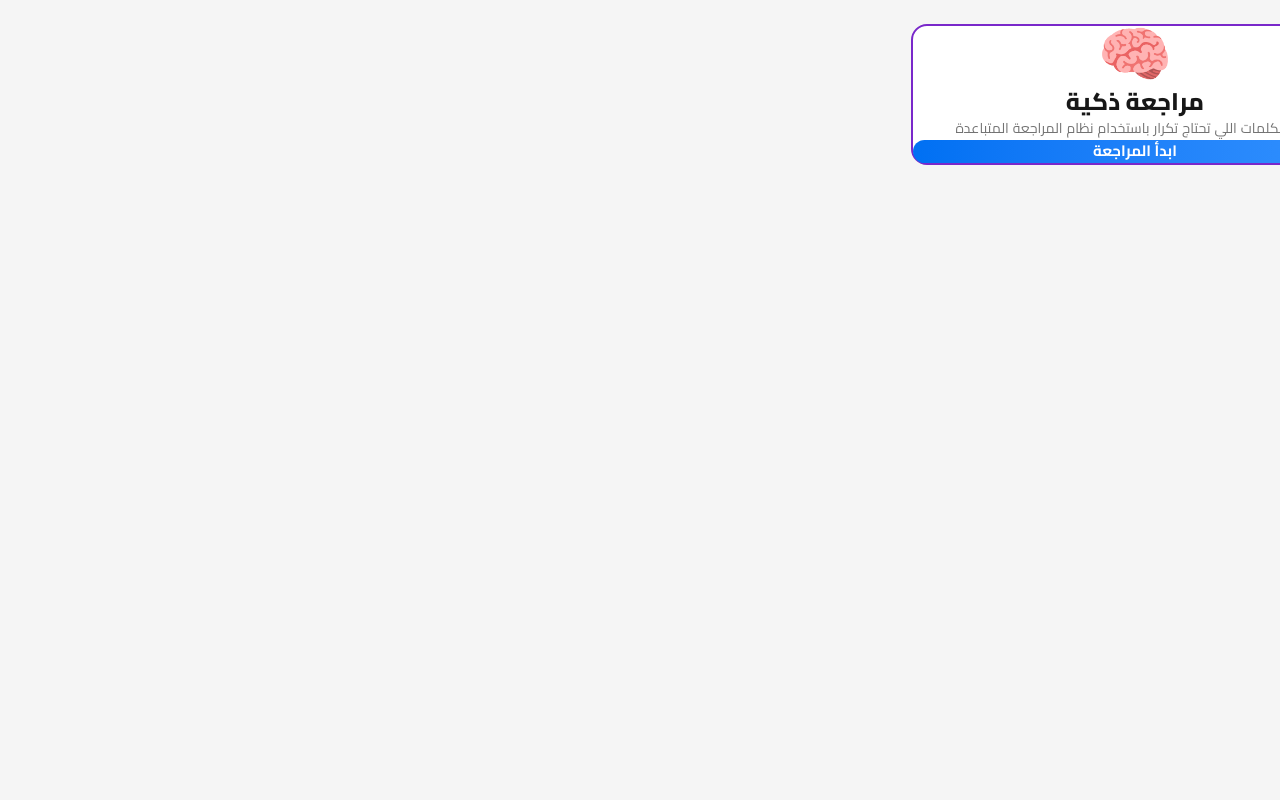
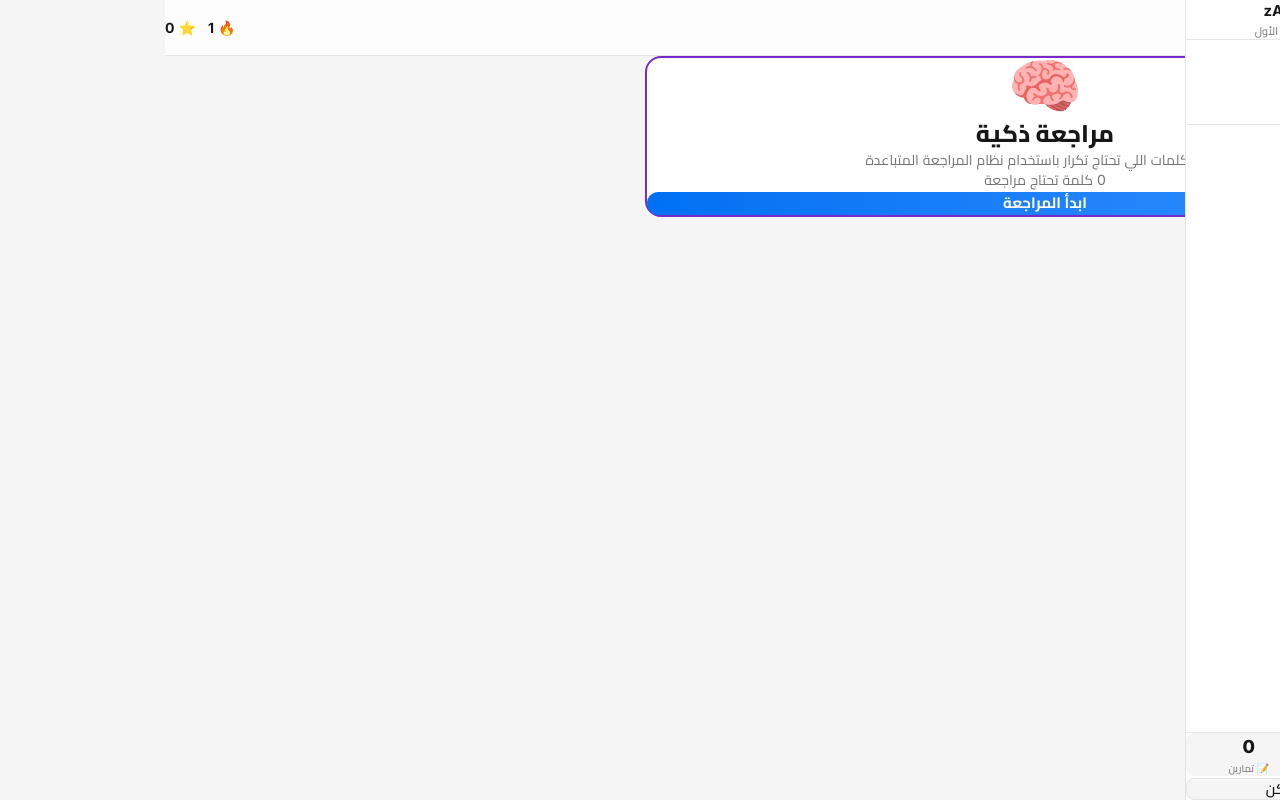
Before and after one commit to ahmed2535443/English-course-, a Next.js app: page /srs in a window 1280 px wide. Built offline with nearby package versions, Linux system fonts and the light colour scheme.

Commit message:
fix: desktop layout - sidebar+topnav on exercise & SRS pages, consistent bottom nav

```diff
--- a/app/exercise/[id]/page.js
+++ b/app/exercise/[id]/page.js
@@ -4,6 +4,9 @@ import { useRouter } from 'next/navigation'
 import { motion, AnimatePresence } from 'framer-motion'
 import { LESSONS } from '@/data/lessons'
 import { useApp } from '@/context/AppContext'
+import Sidebar from '@/components/Sidebar'
+import TopNav from '@/components/TopNav'
+import BottomNav from '@/components/BottomNav'
 import MCQ from '@/components/exercises/MCQ'
 import FillBlank from '@/components/exercises/FillBlank'
 import Reorder from '@/components/exercises/Reorder'
@@ -29,6 +32,7 @@ export default function ExercisePage({ params }) {
     ach,
   } = useApp()
 
+  const [sidebarOpen, setSidebarOpen] = useState(false)
   const [currentEx, setCurrentEx] = useState(0)
   const [results, setResults] = useState([])
   const [showModal, setShowModal] = useState(false)
@@ -110,7 +114,6 @@ export default function ExercisePage({ params }) {
 
     completeExercise(correct, total, lesson.id, wordsLearned)
 
-    // Check achievements
     if (rate === 100) {
       const achId = `p${lesson.id}`
       if (!ach.includes(achId)) unlockAchievement(achId)
@@ -175,8 +178,13 @@ export default function ExercisePage({ params }) {
   const label = exerciseLabels[exercise?.tp] || ['تمرين', 'bg-primary']
 
   return (
-    <div className="min-h-screen bg-[#f5f5f5] dark:bg-[#0a0a0a] p-4 md:p-6">
-      <div className="max-w-md mx-auto">
+    <div className="flex min-h-screen">
+      <Sidebar open={sidebarOpen} onClose={() => setSidebarOpen(false)} />
+
+      <div className="flex-1 lg:mr-[260px] flex flex-col min-h-screen">
+        <TopNav title={`الحلقة ${lesson.id}: تمرين`} onMenuClick={() => setSidebarOpen(true)} />
+
+        <main className="flex-1 p-4 md:p-6 max-w-[800px] w-full mx-auto pb-24 lg:pb-6">
           {/* Header */}
           <div className="flex items-center justify-between mb-4">
             <div className="text-base font-bold">الحلقة {lesson.id}: {lesson.t}</div>
@@ -251,7 +259,10 @@ export default function ExercisePage({ params }) {
           >
             ← العودة للحلقة
           </button>
+        </main>
       </div>
+
+      <BottomNav />
 
       <Modal
         show={showModal}
--- a/app/lesson/[id]/page.js
+++ b/app/lesson/[id]/page.js
@@ -7,6 +7,7 @@ import { useApp } from '@/context/AppContext'
 import { useSpeech } from '@/hooks/useSpeech'
 import Sidebar from '@/components/Sidebar'
 import TopNav from '@/components/TopNav'
+import BottomNav from '@/components/BottomNav'
 import Link from 'next/link'
 
 export default function LessonPage({ params }) {
@@ -286,15 +287,7 @@ export default function LessonPage({ params }) {
         </main>
       </div>
 
-      <div className="fixed bottom-0 left-0 right-0 lg:hidden bg-white/90 dark:bg-neutral-900/90 backdrop-blur-md border-t border-neutral-200 dark:border-neutral-800 flex z-30">
-        <Link
-          href="/"
-          className="flex-1 flex flex-col items-center py-2.5 gap-0.5 text-primary"
-        >
-          <span className="text-xl">🏠</span>
-          <span className="text-[10px] font-semibold">الرئيسية</span>
-        </Link>
-      </div>
+      <BottomNav />
     </div>
   )
 }
--- a/app/srs/page.js
+++ b/app/srs/page.js
@@ -4,6 +4,9 @@ import { useRouter } from 'next/navigation'
 import { motion, AnimatePresence } from 'framer-motion'
 import { useApp } from '@/context/AppContext'
 import { useSpeech } from '@/hooks/useSpeech'
+import Sidebar from '@/components/Sidebar'
+import TopNav from '@/components/TopNav'
+import BottomNav from '@/components/BottomNav'
 import Modal from '@/components/Modal'
 
 export default function SRSPage() {
@@ -11,6 +14,7 @@ export default function SRSPage() {
   const { srs, rateSRS, addXP, buildSRS } = useApp()
   const { speak } = useSpeech()
 
+  const [sidebarOpen, setSidebarOpen] = useState(false)
   const [words, setWords] = useState([])
   const [currentIndex, setCurrentIndex] = useState(0)
   const [revealed, setRevealed] = useState(false)
@@ -66,17 +70,17 @@ export default function SRSPage() {
 
   const currentWord = words[currentIndex]
 
+  const dueCount = srs ? srs.filter((w) => w.nx <= Date.now()).length : 0
+
   if (!started) {
     return (
-      <div className="min-h-screen bg-[#f5f5f5] dark:bg-[#0a0a0a] p-4 md:p-6">
-        <div className="max-w-md mx-auto">
-          <button
-            onClick={() => router.push('/')}
-            className="text-primary text-sm font-semibold mb-6 inline-block hover:underline"
-          >
-            ← العودة
-          </button>
+      <div className="flex min-h-screen">
+        <Sidebar open={sidebarOpen} onClose={() => setSidebarOpen(false)} />
 
+        <div className="flex-1 lg:mr-[260px] flex flex-col min-h-screen">
+          <TopNav title="مراجعة ذكية" onMenuClick={() => setSidebarOpen(true)} />
+
+          <main className="flex-1 p-4 md:p-6 max-w-[800px] w-full mx-auto pb-24 lg:pb-6">
             <motion.div
               initial={{ opacity: 0, scale: 0.95 }}
               animate={{ opacity: 1, scale: 1 }}
@@ -93,6 +97,7 @@ export default function SRSPage() {
               <p className="text-sm text-neutral-500 mb-6">
                 راجع الكلمات اللي تحتاج تكرار باستخدام نظام المراجعة المتباعدة
               </p>
+              <div className="text-sm text-neutral-500 mb-4">{dueCount} كلمة تحتاج مراجعة</div>
               <motion.button
                 whileTap={{ scale: 0.95 }}
                 onClick={startReview}
@@ -101,7 +106,10 @@ export default function SRSPage() {
                 ابدأ المراجعة
               </motion.button>
             </motion.div>
+          </main>
         </div>
+
+        <BottomNav />
 
         <Modal
           show={showModal}
@@ -118,8 +126,13 @@ export default function SRSPage() {
   }
 
   return (
-    <div className="min-h-screen bg-[#f5f5f5] dark:bg-[#0a0a0a] p-4 md:p-6">
-      <div className="max-w-md mx-auto">
+    <div className="flex min-h-screen">
+      <Sidebar open={sidebarOpen} onClose={() => setSidebarOpen(false)} />
+
+      <div className="flex-1 lg:mr-[260px] flex flex-col min-h-screen">
+        <TopNav title="مراجعة ذكية" onMenuClick={() => setSidebarOpen(true)} />
+
+        <main className="flex-1 p-4 md:p-6 max-w-[800px] w-full mx-auto pb-24 lg:pb-6">
           {/* Header */}
           <div className="flex items-center justify-between mb-4">
             <button onClick={() => setStarted(false)} className="text-primary text-sm font-semibold">
@@ -204,7 +217,10 @@ export default function SRSPage() {
               </motion.div>
             )}
           </AnimatePresence>
+        </main>
       </div>
+
+      <BottomNav />
 
       <Modal
         show={showModal}
```
Lines whose indentation alone changed are shown as unchanged.
